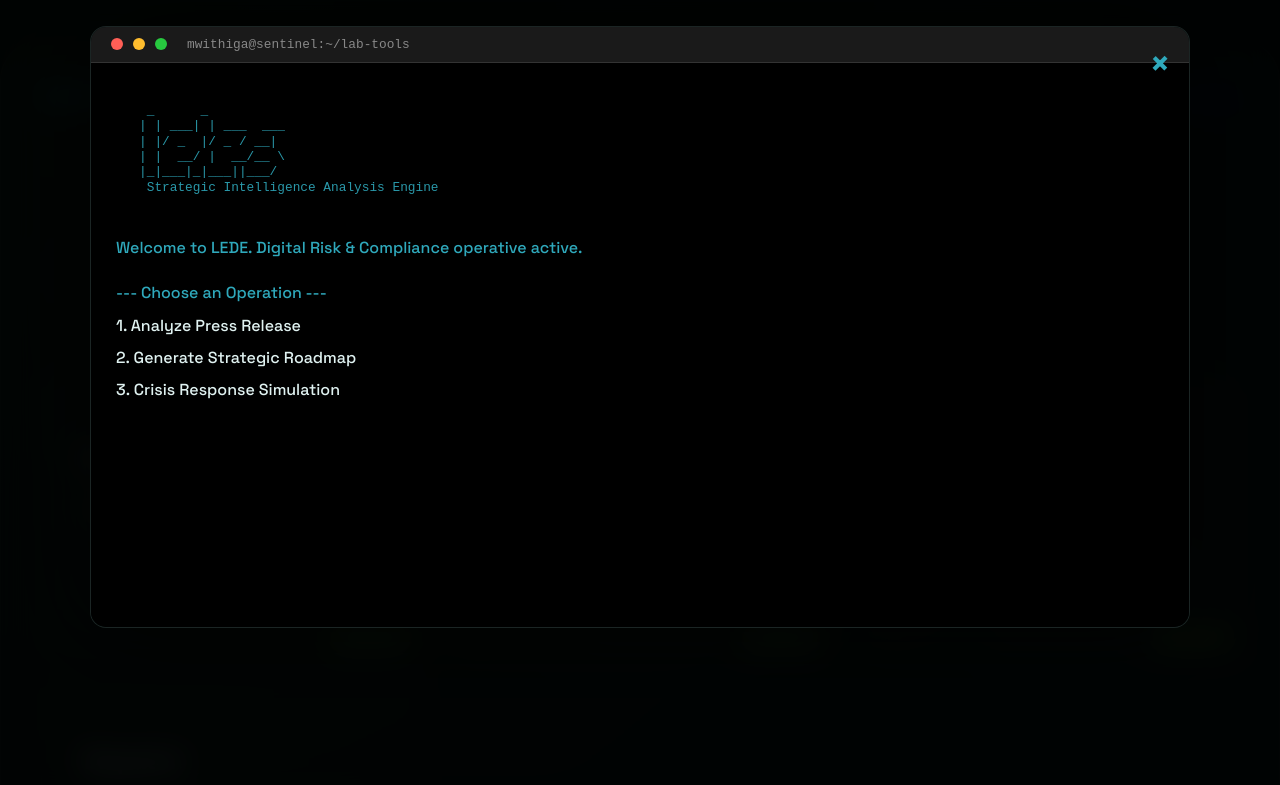
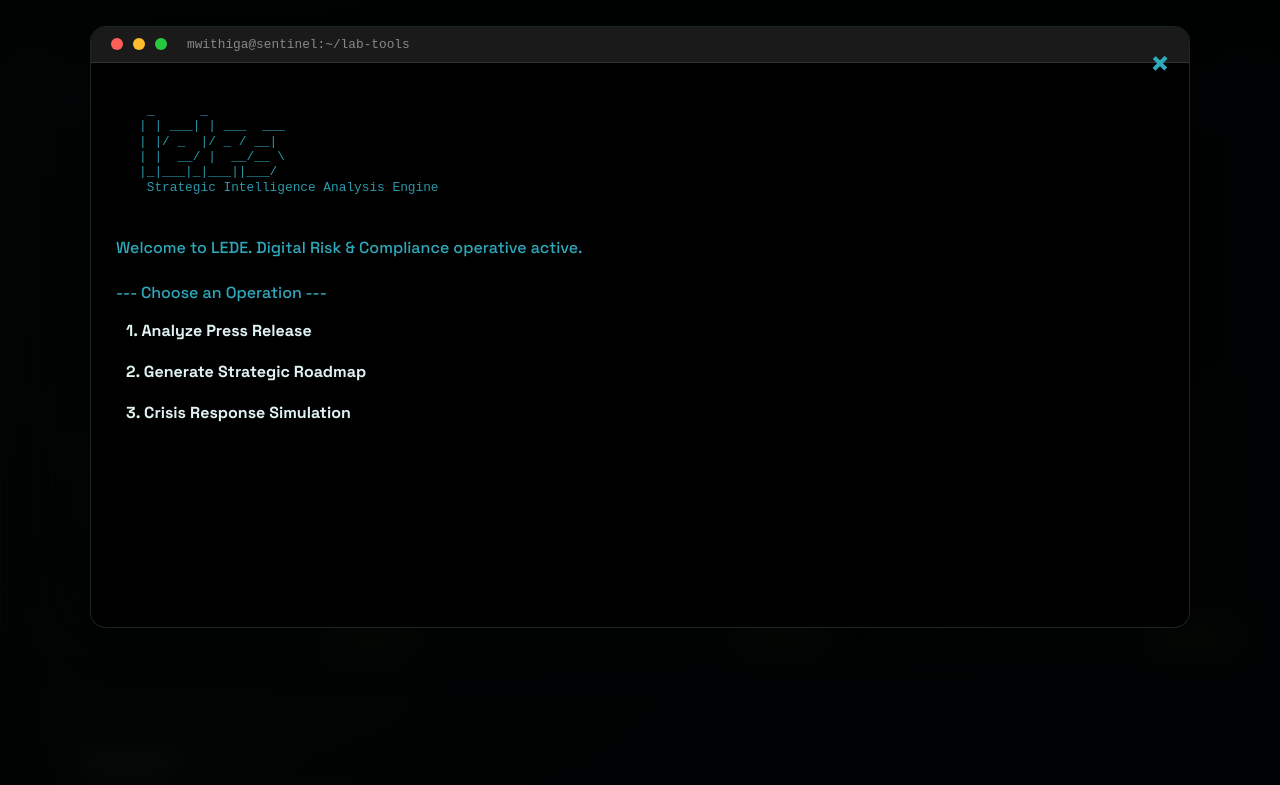
Before and after one commit to vintageGent/mwithiga-labs, a website: page public/v2/index.html in a window 1280 px wide. Both pictures are taken after a click on the button "Launch Web App". Shown: the top 785 px of the page. Drawn offline with Linux system fonts and the light colour scheme.

Commit message:
Fix: Robust DOM manipulation for interactive terminal buttons

```diff
--- a/public/v2/script.js
+++ b/public/v2/script.js
@@ -91,45 +91,75 @@ const scanLogs = {
 };
 
 let currentToolId = '';
+let isTyping = false;
 
 function launchTool(toolId) {
+    if (isTyping) return; // Prevent double trigger
+
     currentToolId = toolId;
     const body = document.getElementById('terminal-body');
-    body.innerHTML = ''; // Clear terminal
+    const modal = document.getElementById('report-modal');
 
-    // Display Banner
-    const banner = document.createElement('div');
+    if (!body || !modal) {
+        console.error('Terminal components missing');
+        return;
+    }
+
+    body.innerHTML = '';
+    modal.style.display = 'block';
+
+    // Display Banner in a pre tag for preserving ASCII
+    const banner = document.createElement('pre');
     banner.className = 'ascii-banner';
     banner.textContent = banners[toolId] || `Launching ${toolId}...`;
     body.appendChild(banner);
 
+    isTyping = true;
     typeText(body, `\nWelcome to ${toolId.toUpperCase()}. Digital Risk & Compliance operative active.\n\n`, () => {
+        isTyping = false;
         showMenu(toolId);
     });
-
-    document.getElementById('report-modal').style.display = 'block';
 }
 
 function showMenu(toolId) {
     const body = document.getElementById('terminal-body');
     const menuContainer = document.createElement('div');
-    menuContainer.innerHTML = '--- Choose an Operation ---\n';
+    menuContainer.className = 'terminal-menu';
+
+    const title = document.createElement('div');
+    title.textContent = '--- Choose an Operation ---';
+    title.style.marginBottom = '10px';
+    menuContainer.appendChild(title);
 
     const menuItems = toolMenus[toolId] || [];
     menuItems.forEach(item => {
-        const div = document.createElement('div');
-        div.className = 'terminal-menu-item';
-        div.textContent = item.label;
-        div.onclick = () => runOperation(item.id);
-        menuContainer.appendChild(div);
+        const btn = document.createElement('button');
+        btn.className = 'terminal-menu-item-btn';
+        btn.textContent = item.label;
+        btn.style.display = 'block';
+        btn.style.width = 'fit-content';
+        btn.style.background = 'transparent';
+        btn.style.border = 'none';
+        btn.style.textAlign = 'left';
+        btn.onclick = () => runOperation(item.id);
+        menuContainer.appendChild(btn);
     });
 
     body.appendChild(menuContainer);
+    body.scrollTop = body.scrollHeight;
 }
 
 function runOperation(opId) {
     const body = document.getElementById('terminal-body');
-    body.innerHTML += `\n> Selected option: ${opId}\n`;
+
+    // Remove individual menu items to prevent re-click during operation
+    const menu = body.querySelector('.terminal-menu');
+    if (menu) menu.remove();
+
+    const choiceText = document.createElement('div');
+    choiceText.className = 'log-cmd';
+    choiceText.textContent = `> Selected: ${opId}`;
+    body.appendChild(choiceText);
 
     const logs = scanLogs[opId] || [
         { text: `[*] Initiating ${opId} protocol...`, type: 'log-entry' },
@@ -149,27 +179,41 @@ function runOperation(opId) {
             logIndex++;
         } else {
             clearInterval(logInterval);
-            body.innerHTML += `\n<div class="log-cmd">Operation Finalized. Press 'X' to close or click another tool.</div>`;
+            const fin = document.createElement('div');
+            fin.className = 'log-cmd';
+            fin.style.marginTop = '20px';
+            fin.textContent = 'Operation Finalized. Press close to exit.';
+            body.appendChild(fin);
+            body.scrollTop = body.scrollHeight;
         }
-    }, 400);
+    }, 300);
 }
 
-function typeText(element, text, callback, speed = 20) {
+function typeText(element, text, callback) {
     let i = 0;
+    const typingSpan = document.createElement('span');
+    element.appendChild(typingSpan);
+
     const interval = setInterval(() => {
         if (i < text.length) {
-            element.innerHTML += text.charAt(i);
+            typingSpan.textContent += text.charAt(i);
             i++;
+            element.scrollTop = element.scrollHeight;
         } else {
             clearInterval(interval);
             if (callback) callback();
         }
-    }, speed);
+    }, 15);
 }
 
 function closeModal() {
     document.getElementById('report-modal').style.display = 'none';
+    isTyping = false; // Reset typing state on close
 }
+
+// Global scope assignments to ensure HTML onclick works
+window.launchTool = launchTool;
+window.closeModal = closeModal;
 
 window.onclick = function (event) {
     const modal = document.getElementById('report-modal');
@@ -186,7 +230,7 @@ window.onload = function () {
     }
 }
 
-// Subtle background tracking for glow effect
+// Subtle background tracking
 document.addEventListener('mousemove', (e) => {
     const bg = document.querySelector('.background-animation');
     if (!bg) return;
--- a/public/v2/style.css
+++ b/public/v2/style.css
@@ -328,17 +328,21 @@ footer {
     }
 }
 
-.terminal-menu-item {
+.terminal-menu-item-btn {
     display: block;
     margin: 10px 0;
     color: var(--text-primary);
     cursor: pointer;
     transition: 0.2s;
+    font-family: 'Space Grotesk', monospace;
+    font-size: 1rem;
+    padding: 5px 10px;
+    border-radius: 4px;
 }
 
-.terminal-menu-item:hover {
+.terminal-menu-item-btn:hover {
     color: var(--accent);
-    padding-left: 10px;
+    background: rgba(47, 169, 188, 0.1);
 }
 
 .log-entry {
@@ -369,6 +373,7 @@ footer {
     line-height: 1.2;
     margin-bottom: 20px;
     opacity: 0.9;
+    white-space: pre;
 }
 
 .risk-high {
```
